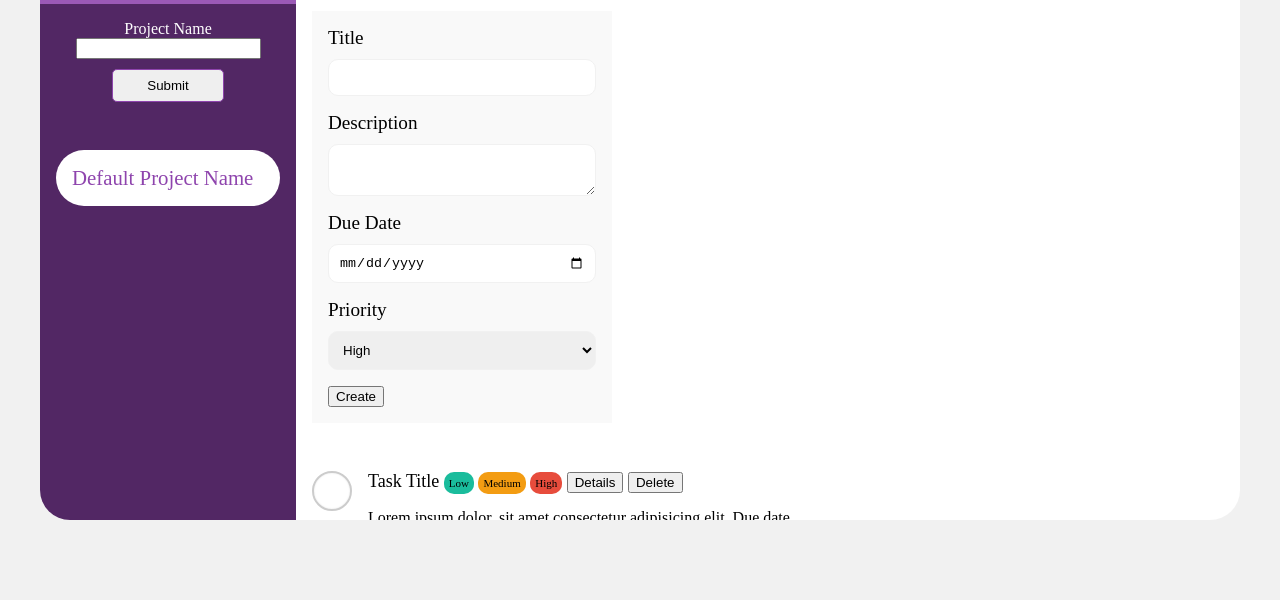
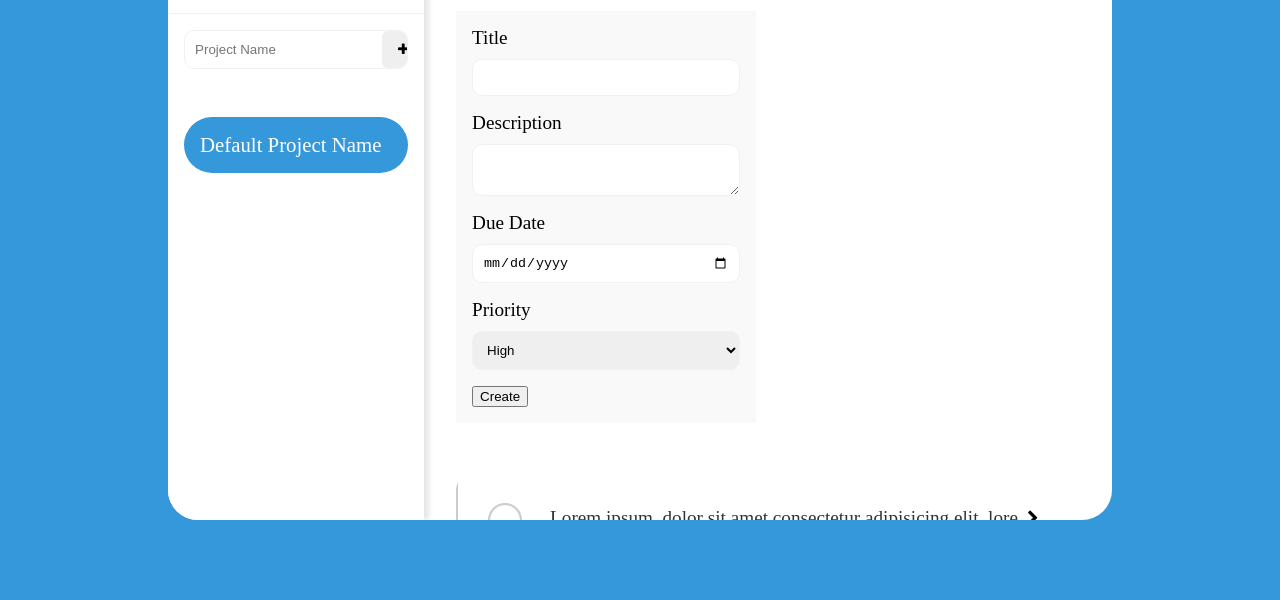
Before and after one commit to tigamadou/todoapp, a website built with webpack: page public/index.html in a window 1280 px wide. Shown: the part 200-800 px from the top of the page. Built offline with nearby package versions, Linux system fonts and the light colour scheme.

Commit message:
code refactored

```diff
--- a/package.json
+++ b/package.json
@@ -41,6 +41,7 @@
     "webpack-dev-server": "^3.11.0"
   },
   "dependencies": {
-    "date-fns": "^2.16.1"
+    "date-fns": "^2.16.1",
+    "dotenv": "^8.2.0"
   }
 }
--- a/src/index.html
+++ b/public/index.html
@@ -7,28 +7,23 @@
   </head>
 
   <body>
-      <div class="header">
-          <h1>Todo App</h1>
-      </div>
+
     <div class="app">
         <div class="sidebar">
             <div class="projects">
                 <div class="header">
 
-                    <h2>
-                        <span>Projects</span>
-
-                    </h2>
+                    <h1>Todo App</h1>
                     <button>Create New Project</button>
                 </div>
                 <div class="content">
                     <form class="project-form">
                         <div class="field">
 
-                            <label for="project-form">Project Name</label>
-                            <input class="input" type="text" name="project-name" id="">
+
+                            <input class="input" type="text" name="project-name" id="" placeholder="Project Name">
+                            <button class="btn"> <i class="fa fa-plus"></i> </button>
                         </div>
-                        <button class="project-btn"> Submit </button>
                     </form>
 
                     <ul class="porjectList">
@@ -72,29 +67,30 @@
                     <button id="todoButton">Create</button>
                 </form>
                 <ul class="todoList">
-                    <li class="todo">
-                        <input type="checkbox" name="todoChecklist" id="todoNameId">
-                        <label for="todoNameId"></label>
+                    <li class="todo is-default">
+                        <input type="checkbox" name="todoChecklist" id="todoNameId0">
+                        <label for="todoNameId0"></label>
                         <div class="details">
 
                             <div class="preview">
 
-                                <span for="todoTitleId">Task Title</span>
-                                <span class="priority low">Low</span>
-                                    <span class="priority medium">Medium</span>
-                                    <span class="priority high">High</span>
-                                <button>Details</button>
-                                <button>Delete</button>
+
+                                    <div class="title">
+                                        Lorem ipsum, dolor sit amet consectetur adipisicing elit.
+                                        lore
+                                    </div>
+                                    <div>
+                                        <span class="tag"><span class="icon"><i class="fa fa-calendar"></i></span><span>Today</span></span>
+                                    </div>
+
+
+
+
                             </div>
-                            <div class="details">
+                            <div>
+                                <div class="button showDetails"><i class="fa fa-chevron-right"></i></div>
+                            </div>
 
-                                <div>
-                                    <span for="todoDescriptionId">Lorem ipsum dolor, sit amet consectetur adipisicing elit. </span>
-                                    <span>Due date</span>
-
-                                </div>
-                                <button>Edit</button>
-                            </div>
                         </div>
 
                     </li>
--- /dev/null
+++ b/src/assets/styles/style.scss
@@ -0,0 +1,307 @@
+@import url('https://cdnjs.cloudflare.com/ajax/libs/font-awesome/4.7.0/css/font-awesome.min.css');
+$primaryColor: #3498db;
+$default: #ccc;
+$success: #1abc9c;
+$warning: #f39c12;
+$danger:  #e74c3c;
+html,
+body {
+  padding: 0;
+	background: $primaryColor;
+	margin: auto;
+
+	display: flex;
+	justify-content: center;
+	align-items: center;
+	height: 100%;
+
+}
+*{
+	box-sizing: border-box;
+}
+.header {
+	text-align: center;
+}
+
+ul{
+	list-style: none;
+	padding: 0;
+}
+.app {
+  height: 80vh;
+	display: flex;
+	background: #fff;
+	border-radius: 30px;
+	overflow: hidden;
+  .sidebar {
+		margin: 0;
+		background: #fff;
+		width: 20vw;
+		box-shadow: 5px 0px 5px lighten(#000000, 90%);
+		z-index: 1;
+		.projects{
+			display: flex;
+			flex: 1;
+			height: 100%;
+			flex-direction: column;
+			.header{
+				border-bottom: 1px solid  #f1f1f1;;
+				padding: 1rem;
+				h2{
+					font-size: 3rem;
+					margin: 0 0 16px 0px;
+				}
+			}
+			.content{
+				flex: 1;
+				flex-grow: 1;
+				overflow: auto;
+				.project-form {
+
+					padding: 1rem;
+
+					.field{
+						display: flex;
+						border: 1px solid #f1f1f1;
+						border-radius: 10px;
+						overflow: hidden;
+						.input{
+							border-radius: 10px;
+							border: none;
+							padding: 10px;
+							flex: 1;
+							border: none;
+							&:focus{
+								border:none;
+								box-shadow: none;
+							}
+						}
+						.btn {
+
+							padding: 10px 15px;
+							border: 1px solid #f1f1f1;
+							border-radius: 5px;
+
+						}
+					}
+				}
+				.porjectList{
+					padding: 1rem;
+					.project{
+						padding: 1rem;
+						transition: all 0.25s ease-in-out;
+						font-weight: 400;
+						font-size: 1.3rem;
+						border-radius: 30px;
+						&:hover{
+							background: $primaryColor;
+							cursor: pointer;
+							color: #8e44ad;
+						}
+						&.active{
+							background: $primaryColor;
+							color: #fff;
+						}
+					}
+				}
+			}
+		}
+	}
+
+	.container{
+
+		flex: 1;
+		display: flex;
+		flex-direction: column;
+		.header{
+			background: #f9f9f9;
+			padding: 1rem 2rem;
+			margin: 0;
+
+			display: flex;
+			justify-content: space-between;
+			align-items: center;
+			.addNewTodo{
+				background: $primaryColor;
+				border: 1px solid darken($primaryColor, 20%);
+				color:#fff;
+				height: 50px;
+				line-height: 50px;
+				font-weight: bold;
+				border-radius: 30px;
+				padding: 0 2rem;
+				box-shadow: 0px 5px 5px -5px darken($primaryColor,10%);
+				cursor: pointer;
+				transition: all 0.25s ease-in-out;
+				&:hover{
+					box-shadow: 0px 10px 5px -5px darken($primaryColor,10%);
+					background: #fff;
+					color: $primaryColor;
+				}
+			}
+		}
+		.body{
+			padding: 2rem;
+			overflow: auto;
+			.button{
+				cursor: pointer;
+				padding: 10px;
+				border-radius: 50%;
+				height: 30px;
+				width: 30px;
+				text-align: center;
+				display: flex;
+				justify-content: center;
+				align-items: center;
+				font-size: 1rem;
+				&:hover{
+					background: rgba(0,0,0,.1);
+
+				}
+			}
+			.form{
+				width: 300px;
+				background: #f9f9f9;
+				padding: 1rem;
+				.field{
+					display: flex;
+					flex-direction: column;
+					margin-bottom: 16px;
+					label{
+						font-size: 1.2rem;
+						margin-bottom: 10px;
+					}
+					.input{
+						border-radius: 10px;
+						border: 1px solid #f1f1f1;
+						padding: 10px;
+					}
+				}
+			}
+
+			.todoList{
+				padding: 2rem 0;
+				.todo{
+					border-radius: 20px;
+					overflow: hidden;
+					display: flex;
+					padding: 2rem;
+					position: relative;
+					transition: all 0.25s cubic-bezier(0.68, -0.55, 0.265, 1.55);
+					&:hover{
+						box-shadow: 0px 2px 5px rgba(0,0,0,.1),0px 20px 5px -10px rgba(200,200,200,.1);
+						background: #fff;
+					}
+					input[type=checkbox]{
+						position: absolute;
+  					left: -9999px;
+					}
+					input[type=checkbox]+label{
+						position: relative;
+						min-height: 30px;
+						min-width: 30px;
+						margin-right: 2rem;
+
+					}
+					input[type=checkbox]+label::before{
+						position: absolute;
+						content: '';
+						left: 0px;
+						top: 0px;
+						min-height: 30px;
+						min-width: 30px;
+						border: 2px solid #ccc;
+						border-radius: 50%;
+						z-index: 1;
+						cursor: pointer;
+						box-shadow: inset 0 0px 2px rgba(0,0,0,.1);
+
+					}
+					input[type=checkbox]+label::after{
+						z-index: 2;
+						cursor: pointer;
+						content: '\2713\0020';
+						position: absolute;
+						left: 0;
+						top: 0;
+						border: 2px solid transparent;
+						min-height: 30px;
+						min-width: 30px;
+						font-size: 1rem;
+						line-height: 30px;
+						text-align: center;
+						color: #fff;
+						background: $success;
+						border-radius: 50%;
+						transform: scale(0);
+						transition: all 0.25s cubic-bezier(0.68, -0.55, 0.265, 1.55);
+
+					}
+					input[type=checkbox]:checked+label::after{
+
+						transform: scale(1);
+					}
+					.details{
+						font-size: 16px;
+						flex: 1;
+						display: flex;
+
+					}
+					.preview{
+						flex: 1;
+						font-size: 1.2rem;
+						color: #333;
+
+						line-height: 30px;
+						.title{
+							flex: 1;
+						}
+						.tag{
+							font-size: 1rem;
+							color: #333;
+							.icon{
+								margin-right: 16px;
+								font-size: 1.2rem;
+								color: #ccc;
+							}
+
+						}
+
+					}
+					&::after{
+						position: absolute;
+						content: '';
+						left: 0px;
+						top: 0px;
+						bottom: 0px;
+						width: 2px;
+
+					}
+					&.is-default{
+						&::after{
+							background: $default;
+						}
+					}
+					&.is-low{
+						&::after{
+							background: $success;
+						}
+					}
+					&.is-medium{
+
+						&::after{
+							background: $warning;
+						}
+					}
+					&.is-high{
+
+						&::after{
+							background: $danger;
+						}
+					}
+
+				}
+			}
+		}
+	}
+}
--- a/src/scss/style.scss
+++ /dev/null
@@ -1,197 +0,0 @@
-$primaryColor: #8e44ad;
-html,
-body {
-  padding: 0;
-	background: #f1f1f1;
-	margin: auto;
-	max-width: 1200px;
-	*{
-		box-sizing: border-box;
-	}
-}
-
-.header {
-	text-align: center;
-}
-
-ul{
-	list-style: none;
-	padding: 0;
-}
-.app {
-  height: 80vh;
-	display: flex;
-	background: #fff;
-	border-radius: 30px;
-	overflow: hidden;
-  .sidebar {
-		margin: 0;
-		background: darken($primaryColor, 20%);
-		width: 20vw;
-		color:#fff;
-		.projects{
-			display: flex;
-			flex: 1;
-			height: 100%;
-			flex-direction: column;
-			.header{
-				background: #9b59b6;
-				padding: 1rem;
-				h2{
-					font-size: 3rem;
-					margin: 0 0 16px 0px;
-				}
-			}
-			.content{
-				flex: 1;
-				flex-grow: 1;
-				overflow: auto;
-				.project-form {
-					text-align: center;
-					padding: 1rem;
-				}
-				.project-btn {
-					margin-top: 10px;
-					padding: 8px;
-					border: 1px solid $primaryColor;
-					border-radius: 5px;
-					width: 50%;
-				}
-				.porjectList{
-					padding: 1rem;
-					.project{
-						padding: 1rem;
-						transition: all 0.25s ease-in-out;
-						font-weight: 400;
-						font-size: 1.3rem;
-						border-radius: 30px;
-						&:hover{
-							background: #fff;
-							cursor: pointer;
-							color: #8e44ad;
-						}
-						&.active{
-							background: #fff;
-							color: #8e44ad;
-						}
-					}
-				}
-			}
-		}
-	}
-
-	.container{
-
-		flex: 1;
-		display: flex;
-		flex-direction: column;
-		.header{
-			background: #fff;
-			padding: 1rem;
-			margin: 0;
-			box-shadow: 0px 5px 10px lighten(#000000, 80%);
-			display: flex;
-			justify-content: space-between;
-			align-items: center;
-			.addNewTodo{
-				background: $primaryColor;
-				border: 1px solid darken($primaryColor, 20%);
-				color:#fff;
-				height: 50px;
-				line-height: 50px;
-				font-weight: bold;
-				border-radius: 30px;
-				padding: 0 2rem;
-				box-shadow: 0px 5px 5px -5px darken($primaryColor,10%);
-				cursor: pointer;
-				transition: all 0.25s ease-in-out;
-				&:hover{
-					box-shadow: 0px 10px 5px -5px darken($primaryColor,10%);
-					background: #fff;
-					color: $primaryColor;
-				}
-			}
-		}
-		.body{
-			padding: 2rem 1rem;
-			overflow: auto;
-
-			.form{
-				width: 300px;
-				background: #f9f9f9;
-				padding: 1rem;
-				.field{
-					display: flex;
-					flex-direction: column;
-					margin-bottom: 16px;
-					label{
-						font-size: 1.2rem;
-						margin-bottom: 10px;
-					}
-					.input{
-						border-radius: 10px;
-						border: 1px solid #f1f1f1;
-						padding: 10px;
-					}
-				}
-			}
-
-			.todoList{
-				padding: 2rem 0;
-				.todo{
-					display: flex;
-					margin-bottom: 2rem;
-					input[type=checkbox]{
-						position: absolute;
-  					left: -9999px;
-					}
-					input[type=checkbox]+label{
-						height: 40px;
-						width: 40px;
-						border: 2px solid #ccc;
-						border-radius: 50%;
-						margin-right: 16px;
-						cursor: pointer;
-						position: relative;
-						box-shadow: inset 0 0px 2px rgba(0,0,0,.1);
-
-					}
-					input[type=checkbox]:checked+label::after{
-						content: '\2713\0020';
-						position: absolute;
-						left: 0;right: 0;
-						top: 0;
-						bottom: 0;
-						font-size: 1.5rem;
-						text-align: center;
-						color: #fff;
-						background: #ccc;
-						border-radius: 50%;
-
-					}
-					.details{
-						font-size: 16px;
-					}
-					.preview{
-						margin-bottom: 16px;
-						font-size: 18px;
-					}
-					.priority{
-						padding: 5px;
-						border-radius: 10px;
-						font-size: 11px;
-						&.low{
-							background: #1abc9c;
-						}
-						&.medium{
-							background: #f39c12;
-						}
-						&.high{
-							background: #e74c3c;
-						}
-					}
-				}
-			}
-		}
-	}
-}
--- /dev/null
+++ b/src/ui/App.js
@@ -0,0 +1,5 @@
+class App {
+    constructor(){
+
+    }
+}
```
Also changed, not shown: src/index.js (+1 -8 lines), webpack.config.js (+8 -4 lines), src/ui/Project.js (added), src/ui/Todo.js (added), 1 other file.
